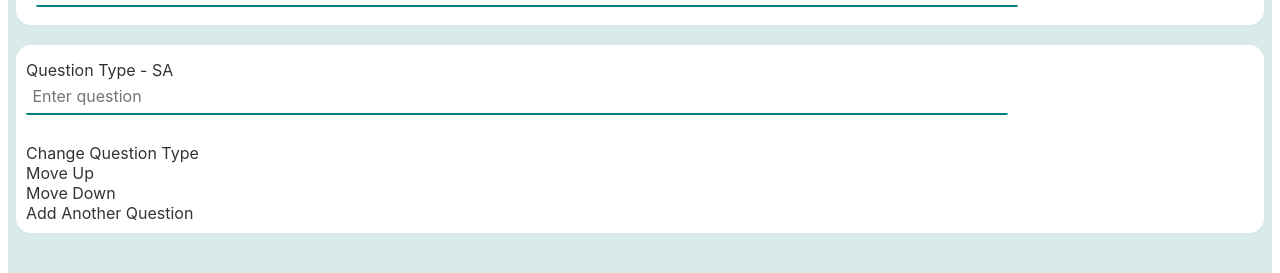
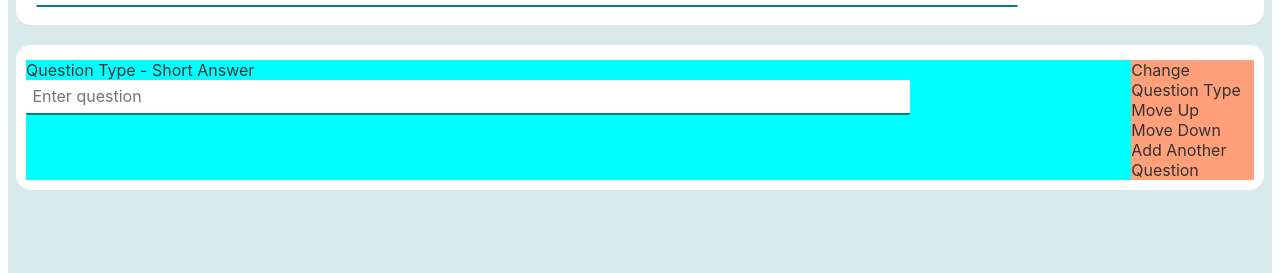
Before and after one commit to Aditya-Thakur/surveyor, a Svelte app: page / in a window 1280 px wide. Shown: the part 330-603 px from the top of the page. Built offline with nearby package versions, Linux system fonts and the light colour scheme.

Commit message:
create survey

```diff
--- a/src/Components/create-survey/AddQuestionBar.svelte
+++ b/src/Components/create-survey/AddQuestionBar.svelte
@@ -1,11 +1,12 @@
 <script lang="ts">
-    import type { Question } from "../utils/Models.svelte";
+    import { environment } from "../../store";
+import type { Question } from "../utils/Models.svelte";
     export let question: Question;
 </script>
 
 <div class="card">
     <div class="q-row">
-        Question Type - {question.questionType}
+        Question Type - {environment.questionCategories[question.questionType].name}
     </div>
     <div class="q-row">
         <input type="text" placeholder="Enter question" bind:value="{question.questionContent}">
@@ -16,7 +17,6 @@
         {/each}
     </div>
 </div>
-
 
  <style>
     .q-row input,
--- a/src/Components/create-survey/CreateSurvey.svelte
+++ b/src/Components/create-survey/CreateSurvey.svelte
@@ -119,4 +119,19 @@
     input:focus {
         outline: none;
     }
+
+    .question-card {
+        display: flex;
+        justify-content: start;
+    }
+
+    .question-box {
+        background-color: aqua;
+        width: 90%;
+    }
+
+    .tool-box {
+        background-color: lightsalmon;
+        width: 10%;
+    }
 </style>
```
